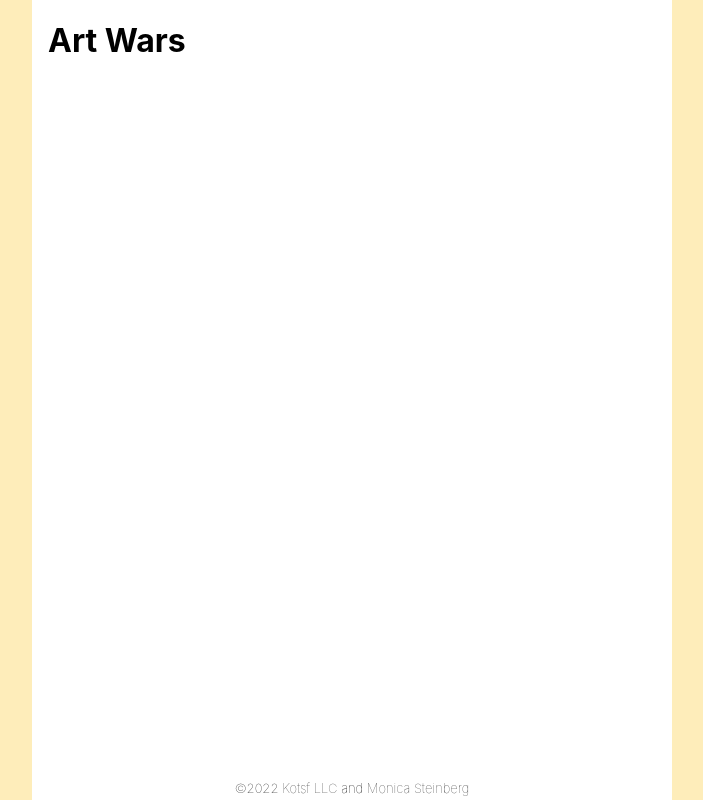
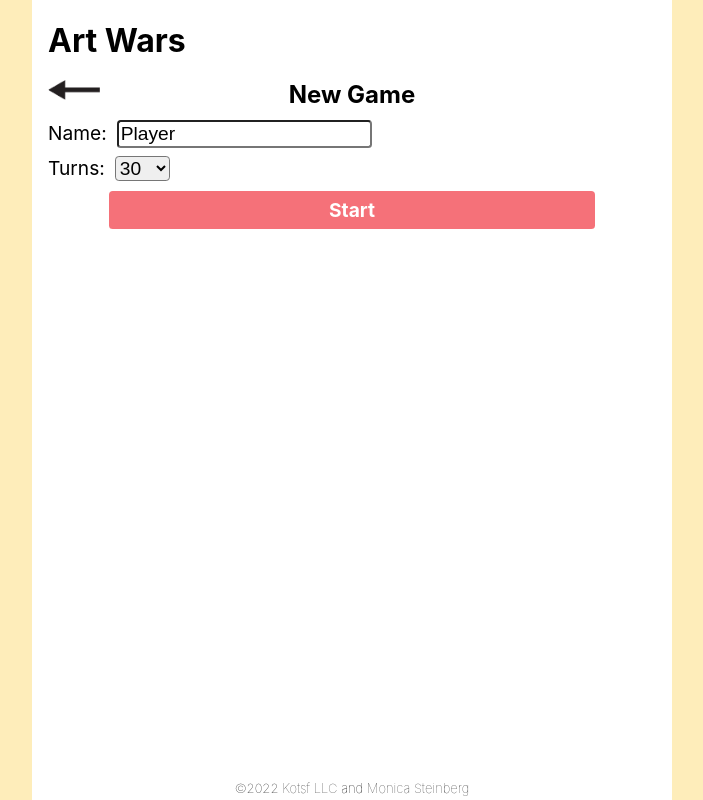
Before and after one commit to ggetzie/artwars_web, a React (Create React App) app: page /new-game in a window 1280 px wide. Shown: the whole page, without its empty margins (288-991 px from the left). Built offline with nearby package versions, Linux system fonts and the light colour scheme.

Commit message:
new game screen

```diff
--- a/src/App.tsx
+++ b/src/App.tsx
@@ -3,7 +3,7 @@ import {Provider} from "react-redux";
 import {BrowserRouter as Router, Routes, Route} from "react-router-dom";
 import {store} from "./store";
 import "./styles/App.css";
-import {Home, About} from "./screens";
+import {Home, About, NewGame} from "./screens";
 
 function App() {
   return (
@@ -17,6 +17,7 @@ function App() {
             <Routes>
               <Route path="/" element={<Home />} />
               <Route path="/about" element={<About />} />
+              <Route path="/new-game" element={<NewGame />} />
             </Routes>
           </main>
           <footer>
--- a/src/components/index.ts
+++ b/src/components/index.ts
@@ -4,5 +4,14 @@ import QuitButton from "./QuitButton";
 import ScoreList from "./ScoreList";
 import NPCDialog from "./NPCDialog";
 import ScreenHeader from "./ScreenHeader";
+import Dropdown from "./Dropdown";
 
-export {ArtItem, IntegerInput, ScoreList, QuitButton, NPCDialog, ScreenHeader};
+export {
+  ArtItem,
+  IntegerInput,
+  ScoreList,
+  QuitButton,
+  NPCDialog,
+  ScreenHeader,
+  Dropdown,
+};
--- /dev/null
+++ b/src/screens/NewGame.tsx
@@ -0,0 +1,63 @@
+import React, {useState} from "react";
+import {setGame, defaultGame} from "../reducers/game";
+import {useAppDispatch} from "../hooks";
+import {Dropdown, ScreenHeader} from "../components";
+import {Link} from "react-router-dom";
+
+const NewGame = () => {
+  const dispatch = useAppDispatch();
+  let newGame = defaultGame();
+  const [name, setName] = useState(newGame.player);
+  const [turns, setTurns] = useState(newGame.maxTurns);
+  return (
+    <div>
+      <ScreenHeader showBack={true} title="New Game" />
+      <div className="form-row">
+        <label htmlFor="player-name" className="horizontal-label">
+          Name:
+        </label>
+        <input
+          name="player-name"
+          type="text"
+          value={name}
+          className="horizontal-control"
+          onChange={(e) => setName(e.target.value)}
+        />
+      </div>
+
+      <div className="form-row">
+        <Dropdown
+          labelText="Turns:"
+          name="num-turns"
+          selectedValue={turns}
+          itemList={[5, 30, 50, 75, 100].map((i) => [i, i.toString()])}
+          onValueChange={(itemValue: number, _: number) => {
+            setTurns(itemValue);
+          }}
+          labelClass="horizontal-label"
+          controlClass="horizontal-control"
+        />
+      </div>
+      <Link
+        title="Start Game"
+        to="/game/city"
+        className="nav-button"
+        onClick={() => {
+          if (name === "MoneyBags") {
+            newGame.balance = 100_000_000_000;
+            newGame.messages = [
+              `Cheat code activated! Balance set to $${newGame.balance.toLocaleString()}`,
+            ];
+          }
+          newGame.player = name;
+          newGame.maxTurns = turns;
+          dispatch(setGame(newGame));
+        }}
+      >
+        Start
+      </Link>
+    </div>
+  );
+};
+
+export default NewGame;
--- a/src/screens/index.ts
+++ b/src/screens/index.ts
@@ -1,4 +1,5 @@
 import Home from "./Home";
 import About from "./About";
+import NewGame from "./NewGame";
 
-export {Home, About};
+export {Home, About, NewGame};
--- a/src/styles/App.css
+++ b/src/styles/App.css
@@ -109,6 +109,34 @@ body a {
   font-size: 1.2em;
 }
 
+.form-row {
+  margin-bottom: 0.5em;
+}
+
+.form-row label {
+  margin-right: 10px;
+  font-size: 1.2em;
+}
+
+.horizontal-control {
+  font-size: 1.2em;
+  border-radius: 0.2em;
+}
+
+.nav-button {
+  display: flex;
+  justify-content: center;
+  align-items: center;
+  font-weight: bold;
+  font-size: 1.2em;
+  height: 2em;
+  border-radius: 0.2em;
+  background-color: #f57179;
+  color: white;
+  width: 80%;
+  margin: 0.5em auto 0.5em auto;
+}
+
 div#main-menu {
   display: flex;
   flex-direction: column;
```
Also changed, not shown: screens/NewGame.tsx (deleted, +0 -75 lines).
